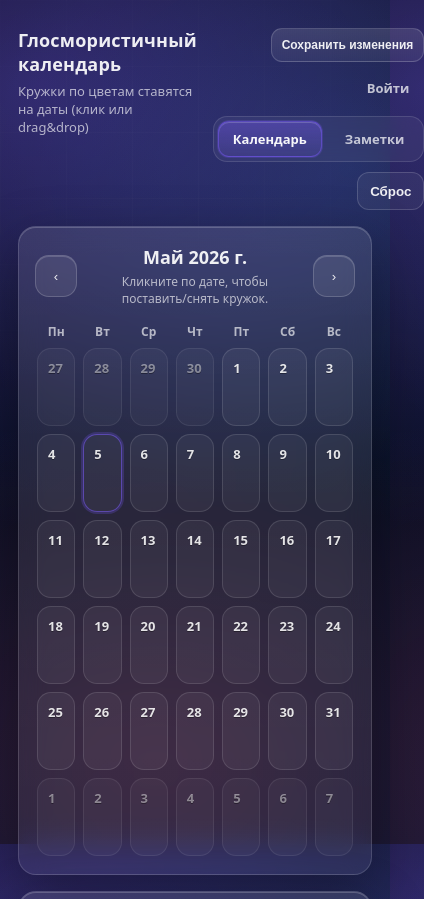
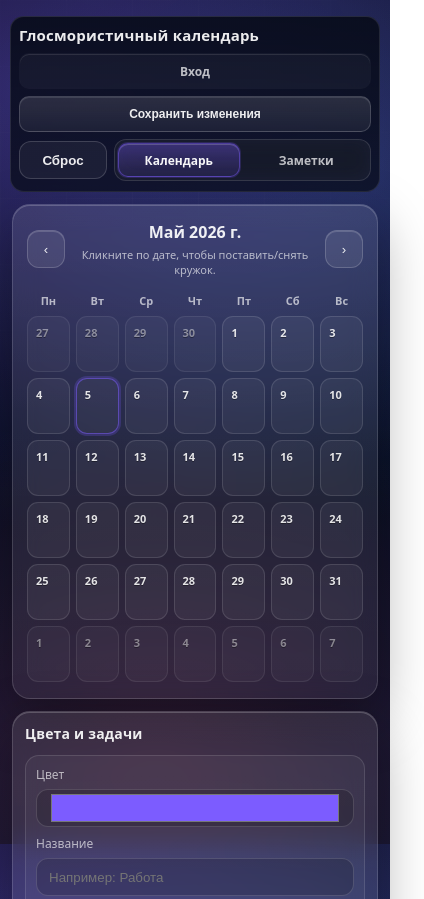
Before and after one commit to Koj10/timetable, a website: page index.html in a window 390 px wide. Shown: the top 899 px of the page, 424 px wide, since content can reach past the window. Drawn offline with Linux system fonts and the light colour scheme.

Commit message:
Сделал мобильную версию

```diff
--- a/api-client.js
+++ b/api-client.js
@@ -131,10 +131,10 @@
     if (!token) {
       if (hasGuestDraft()) {
         slot.innerHTML =
-          '<button type="button" class="btn btn-sm" data-auth-save-draft>Сохранить изменения</button> <a href="./auth.html" class="nav-pill">Войти</a>';
+          '<a href="./auth.html" class="nav-pill auth-action">Вход</a> <button type="button" class="btn btn-sm auth-action" data-auth-save-draft>Сохранить изменения</button>';
       } else {
         slot.innerHTML =
-          '<a href="./auth.html" class="nav-pill">Войти</a>';
+          '<a href="./auth.html" class="nav-pill auth-action">Вход</a>';
       }
       return;
     }
@@ -151,7 +151,7 @@
         '</span> <button type="button" class="btn btn-sm btn-ghost" data-auth-logout>Выйти</button>';
     } catch {
       slot.innerHTML =
-        '<a href="./auth.html" class="nav-pill">Войти</a> <span class="auth-email" title="Офлайн">офлайн</span>';
+        '<a href="./auth.html" class="nav-pill auth-action">Вход</a> <span class="auth-email" title="Офлайн">офлайн</span>';
     }
   }
 
--- a/styles.css
+++ b/styles.css
@@ -46,34 +46,35 @@ body{
 
 .topbar{
   display:flex;
-  align-items:flex-start;
+  align-items:center;
   justify-content:space-between;
-  gap:16px;
-  margin-bottom: 16px;
+  gap:10px;
+  margin-bottom: 12px;
 }
 .brand{
   font-weight: 820;
   letter-spacing: .2px;
-  font-size: 18px;
+  font-size: 17px;
 }
 .subtitle{
-  margin-top: 6px;
+  margin-top: 4px;
   color: var(--muted);
-  font-size: 13px;
+  font-size: 12px;
+  line-height: 1.35;
 }
 .top-actions{
   display:flex;
   flex-wrap:wrap;
   align-items:center;
   justify-content:flex-end;
-  gap:10px;
+  gap:7px;
 }
 .auth-slot{
   display:inline-flex;
   align-items:center;
-  gap:8px;
+  gap:6px;
   flex-wrap:wrap;
-  max-width: min(100%, 280px);
+  max-width: min(100%, 240px);
   justify-content:flex-end;
 }
 .auth-email{
@@ -83,6 +84,24 @@ body{
   text-overflow:ellipsis;
   white-space:nowrap;
   max-width: 160px;
+}
+.auth-action{
+  min-height: 32px;
+  padding: 0 12px;
+  border-radius: 10px;
+  font-size: 12px;
+  font-weight: 700;
+  color: rgba(255,255,255,.9);
+  border: 1px solid rgba(255,255,255,.14);
+  background: rgba(255,255,255,.04);
+  box-shadow: inset 0 1px 0 rgba(255,255,255,.1);
+}
+.auth-action:hover{
+  background: rgba(255,255,255,.08);
+  border-color: rgba(255,255,255,.2);
+}
+.auth-slot .btn.auth-action{
+  height: 32px;
 }
 
 .auth-page .auth-card{
@@ -131,9 +150,9 @@ body{
 
 .top-nav{
   display:flex;
-  gap:8px;
-  padding: 4px;
-  border-radius: 14px;
+  gap:6px;
+  padding: 3px;
+  border-radius: 12px;
   border: 1px solid rgba(255,255,255,.12);
   background: rgba(255,255,255,.05);
   backdrop-filter: blur(10px);
@@ -142,9 +161,10 @@ body{
   display:inline-flex;
   align-items:center;
   justify-content:center;
-  padding: 8px 14px;
-  border-radius: 11px;
-  font-size: 13px;
+  padding: 6px 10px;
+  min-height: 32px;
+  border-radius: 10px;
+  font-size: 12px;
   font-weight: 750;
   color: rgba(255,255,255,.72);
   text-decoration:none;
@@ -531,7 +551,12 @@ body{
   margin-top: 10px;
 }
 .task-input{
-  flex:1;
+  flex: 1 1 auto;
+  min-width: 0;
+}
+.task-row .btn{
+  flex: 0 0 132px;
+  white-space: nowrap;
 }
 .tasks{
   margin-top: 8px;
@@ -1088,3 +1113,266 @@ body.modal-open{
   line-height: 1.55;
   flex: 0 1 auto;
 }
+
+/* —— Adaptive layout tune-up —— */
+@media (max-width: 900px){
+  .app{
+    margin: 16px auto;
+    padding: 0 12px 20px;
+  }
+
+  .topbar{
+    position: sticky;
+    top: 0;
+    z-index: 40;
+    padding: 8px 8px 10px;
+    margin: 0 -2px 12px;
+    border-radius: 14px;
+    border: 1px solid rgba(255,255,255,.1);
+    background: linear-gradient(180deg, rgba(8,12,26,.9), rgba(8,12,26,.74));
+    backdrop-filter: blur(14px);
+    -webkit-backdrop-filter: blur(14px);
+  }
+
+  .topbar .subtitle{
+    max-width: 42ch;
+    font-size: 12px;
+  }
+
+  .top-actions{
+    width: 100%;
+    justify-content: flex-start;
+    gap: 6px;
+  }
+
+  .auth-slot{
+    max-width: 100%;
+    justify-content: flex-start;
+  }
+
+  .top-nav{
+    width: 100%;
+    padding: 3px;
+  }
+
+  .top-nav .nav-pill{
+    flex: 1 1 0;
+    min-height: 34px;
+  }
+
+  .layout{
+    gap: 12px;
+  }
+
+  .calendar-card,
+  .colors-card,
+  .help-card,
+  .notes-folders{
+    padding: 12px;
+  }
+
+  .dow,
+  .calendar-grid{
+    gap: 6px;
+    padding-left: 2px;
+    padding-right: 2px;
+  }
+
+  .day{
+    min-height: 66px;
+  }
+
+  .day-num{
+    padding: 8px 8px 0;
+    font-size: 12px;
+  }
+
+  .dots{
+    left: 8px;
+    right: 8px;
+    bottom: 8px;
+    gap: 5px;
+  }
+
+  .dot{
+    width: 12px;
+    height: 12px;
+  }
+
+  .notes-main-content{
+    min-height: auto;
+    max-width: none;
+    padding: 12px;
+  }
+
+  .notes-split{
+    grid-template-columns: 1fr;
+    gap: 10px;
+  }
+
+  .notes-list-wrap{
+    max-height: min(40vh, 360px);
+  }
+
+  .note-editor-textarea{
+    min-height: 180px;
+    max-height: min(42vh, 360px);
+  }
+
+  .modal{
+    padding: 12px;
+  }
+
+  .modal-panel{
+    max-height: min(92vh, 760px);
+  }
+}
+
+@media (max-width: 640px){
+  .topbar .subtitle{
+    display: none;
+  }
+
+  .topbar{
+    flex-direction: column;
+    align-items: stretch;
+    gap: 8px;
+  }
+
+  .topbar > div:first-child{
+    width: 100%;
+  }
+
+  .top-actions{
+    display: grid;
+    width: 100%;
+    grid-template-columns: auto 1fr;
+    grid-template-areas:
+      "auth auth"
+      "nav nav";
+    gap: 7px;
+    align-items: center;
+  }
+
+  .auth-slot{
+    grid-area: auth;
+    display: flex;
+    justify-content: stretch;
+    align-items: center;
+    gap: 7px;
+    max-width: 100%;
+  }
+
+  .auth-slot .nav-pill,
+  .auth-slot .btn{
+    flex: 1 1 50%;
+    min-width: 0;
+    justify-content: center;
+    text-align: center;
+    min-height: 36px;
+  }
+
+  .auth-slot .auth-action{
+    min-height: 36px;
+    border-radius: 10px;
+    font-size: 12px;
+  }
+
+  .auth-slot .btn.auth-action{
+    height: 36px;
+  }
+
+  #btnReset{
+    min-width: 88px;
+    justify-self: start;
+    grid-column: 1;
+    grid-row: 2;
+  }
+
+  .top-nav{
+    grid-column: 2;
+    grid-row: 2;
+    width: 100%;
+  }
+
+  .brand{
+    font-size: 15px;
+  }
+
+  .month-label{
+    font-size: 16px;
+  }
+
+  .hint{
+    font-size: 11px;
+  }
+
+  .icon-btn{
+    width: 38px;
+    height: 38px;
+    border-radius: 12px;
+  }
+
+  .dow-cell{
+    font-size: 11px;
+  }
+
+  .day{
+    min-height: 56px;
+    border-radius: 11px;
+  }
+
+  .day-num{
+    font-size: 11px;
+    font-weight: 700;
+  }
+
+  .colors-scroll-hint,
+  .help-card{
+    display: none;
+  }
+
+  .color-add{
+    grid-template-columns: 1fr;
+    gap: 8px;
+  }
+
+  .task-row{
+    flex-direction: column;
+    align-items: stretch;
+  }
+
+  .task-row .btn{
+    width: 100%;
+    flex: 0 0 auto;
+    height: 38px;
+  }
+
+  .notes-main-actions{
+    width: 100%;
+  }
+
+  .notes-main-actions .btn{
+    flex: 1 1 auto;
+    min-width: 0;
+  }
+
+  .note-row-main{
+    padding: 11px 10px;
+  }
+
+  .modal-head{
+    padding: 14px 14px 10px;
+  }
+
+  .modal-body{
+    padding: 12px 14px 14px;
+    gap: 12px;
+  }
+
+  .textarea-glass{
+    min-height: 120px;
+    padding: 10px 12px;
+    font-size: 13px;
+  }
+}
```
